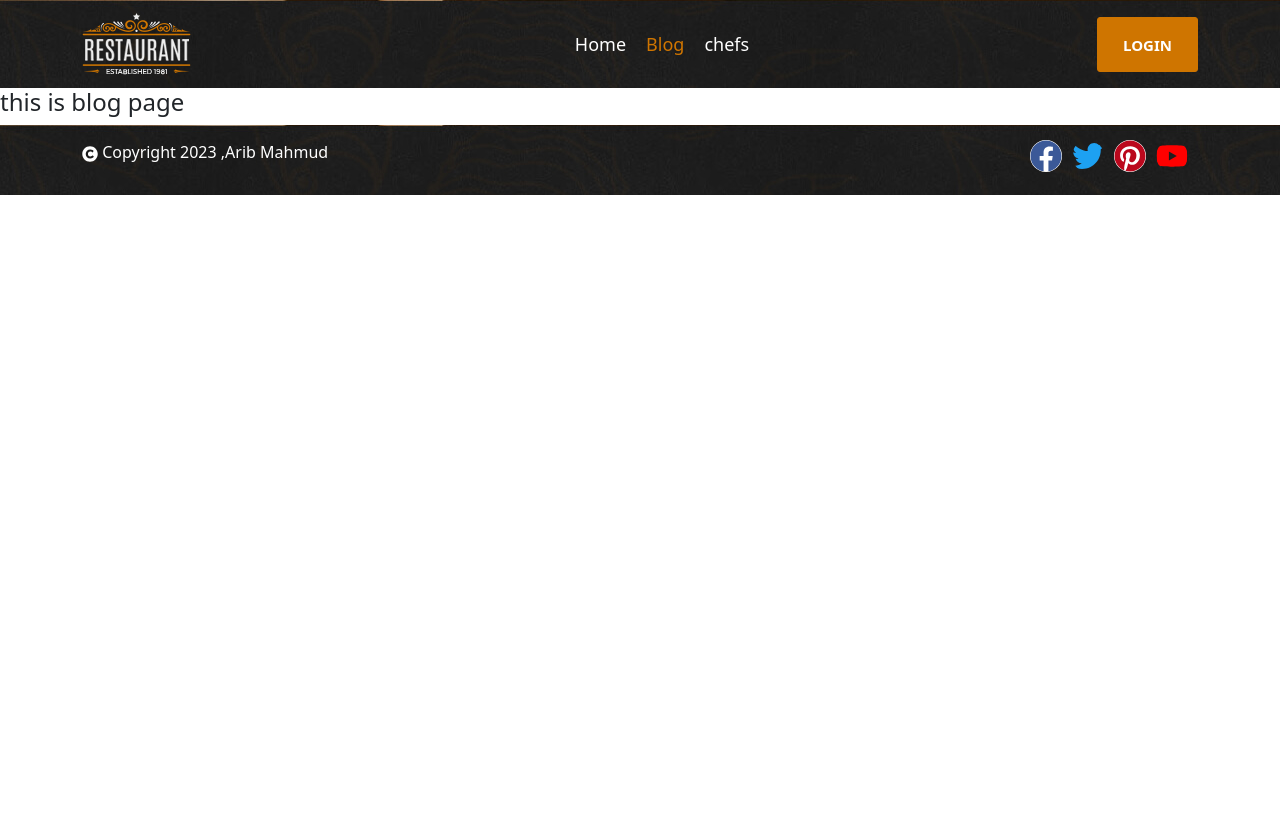
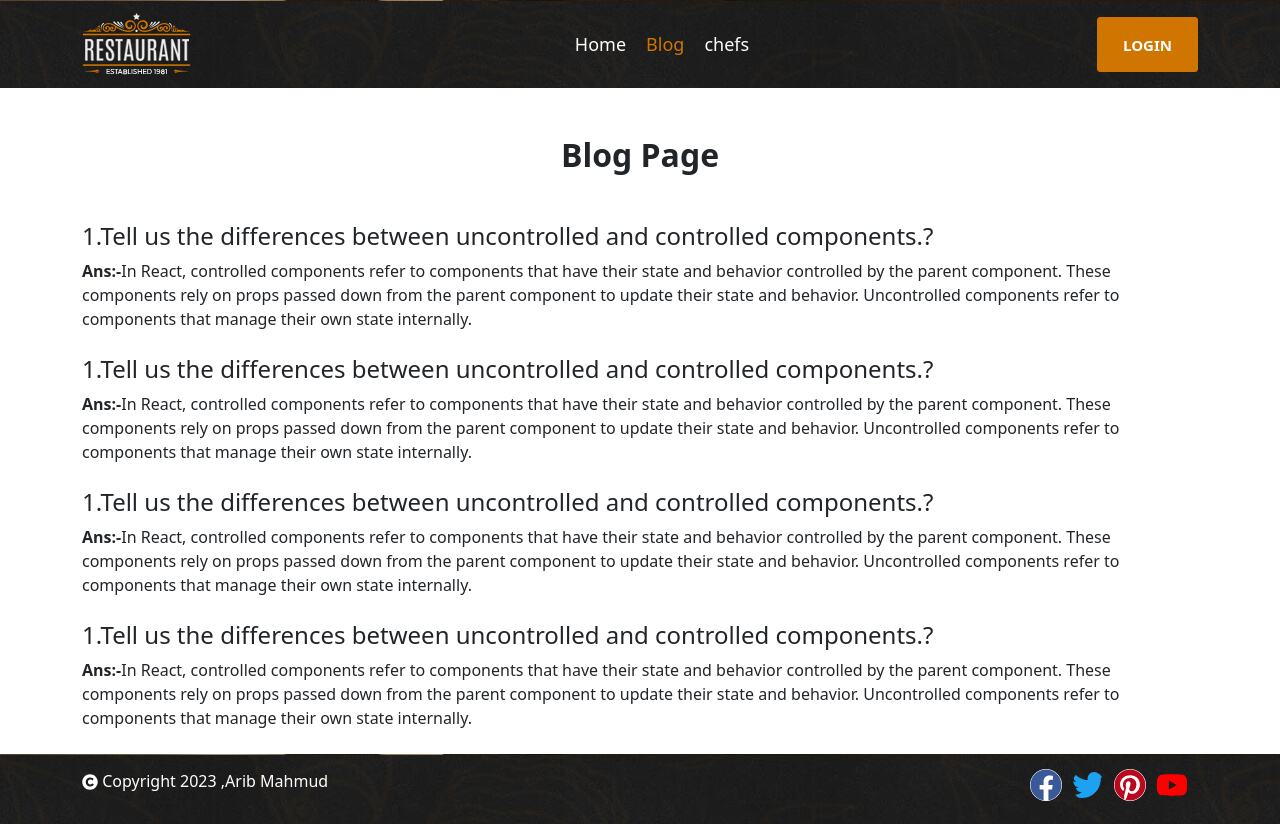
Before and after one commit to arib-web/food-chef, a React (Vite) app: page /blog in a window 1280 px wide. Before the commit the page ends 800 px from the top, so only its background shows below. Built offline with nearby package versions, Linux system fonts and the light colour scheme; no server answers.

Commit message:
first question added in blog file

```diff
--- a/src/components/Blog/Blog.jsx
+++ b/src/components/Blog/Blog.jsx
@@ -2,8 +2,28 @@ import React from 'react';
 
 const Blog = () => {
     return (
-        <div>
-            <h4>this is blog page</h4>
+        <div className='container'>
+            <h2 className='fw-bold text-center my-5' >Blog Page</h2>
+            <div className='row'>
+                <div className='col-md-12'>
+                    <div className='mb-4'>
+                        <h4 >1.Tell us the differences between uncontrolled and controlled components.?</h4>
+                        <p><span className='fw-bold'>Ans:-</span>In React, controlled components refer to components that have their state and behavior controlled by the parent component. These components rely on props passed down from the parent component to update their state and behavior. Uncontrolled components refer to components that manage their own state internally.</p>
+                    </div>
+                    <div className='mb-4'>
+                        <h4 >1.Tell us the differences between uncontrolled and controlled components.?</h4>
+                        <p><span className='fw-bold'>Ans:-</span>In React, controlled components refer to components that have their state and behavior controlled by the parent component. These components rely on props passed down from the parent component to update their state and behavior. Uncontrolled components refer to components that manage their own state internally.</p>
+                    </div>
+                    <div className='mb-4'>
+                        <h4 >1.Tell us the differences between uncontrolled and controlled components.?</h4>
+                        <p><span className='fw-bold'>Ans:-</span>In React, controlled components refer to components that have their state and behavior controlled by the parent component. These components rely on props passed down from the parent component to update their state and behavior. Uncontrolled components refer to components that manage their own state internally.</p>
+                    </div>
+                    <div className='mb-4'>
+                        <h4 >1.Tell us the differences between uncontrolled and controlled components.?</h4>
+                        <p><span className='fw-bold'>Ans:-</span>In React, controlled components refer to components that have their state and behavior controlled by the parent component. These components rely on props passed down from the parent component to update their state and behavior. Uncontrolled components refer to components that manage their own state internally.</p>
+                    </div>
+                </div>
+            </div>
         </div>
     );
 };
--- a/src/components/ChefDetails/ChefDetails.jsx
+++ b/src/components/ChefDetails/ChefDetails.jsx
@@ -10,13 +10,13 @@ const ChefDetails = () => {
         <div className='container'>
             <div className='mt-5'>
                 <h2 className='text-center mb-5 fw-bold'>Chef All Details</h2>
-                <div className="row mb-5">
+                <div className="row mb-5 g-4">
                     <div className="col-md-6">
                         <div className='card'><img src={chef_picture} alt="" /></div>
                     </div>
                     <div className="col-md-6">
                         <div className="card " >
-                            <div className="card-body" style={{ height: "420px" }}>
+                            <div className="card-body" style={{ height: "100%" }}>
                                 <h3 className="card-title text-center mt-2">{chef_name}</h3>
                                 <h5 className='mt-4'>{description}</h5>
                                 <p className="card-text mt-4">Total Recepies: {num_of_recipes} item</p>
@@ -32,7 +32,7 @@ const ChefDetails = () => {
             </div>
             <div>
                 <h2 className='mt-4 mb-5 text-center fw-bold'>Chef Three Recepie</h2>
-                <div className='row mb-5'>
+                <div className='row mb-5 g-4'>
                     {chefsdata.recipes.map(recepie =>
                         <Recepies
                             recepie={recepie}
--- a/src/components/Recepies/Recepies.jsx
+++ b/src/components/Recepies/Recepies.jsx
@@ -3,12 +3,12 @@ import { FaRegStar, FaStar } from 'react-icons/fa';
 import Rating from 'react-rating';
 
 const Recepies = ({ recepie }) => {
-    const { recipe_name, ingredients, cooking_method, rating } = recepie;
+    const { recipe_name, ingredients, cooking_method, rating,img } = recepie;
     console.log(recepie);
     return (
         <div className='col-md-4'>
             <div className="card" style={{height:"100%"}}>
-                <img className="card-img-top" />
+                <img className="card-img-top" src={img}/>
                 <div className="card-body">
                     <h3 className="card-title text-center">{recipe_name}</h3>
                     <h5 className='fw-bold'>Ingredients:-</h5>
```
